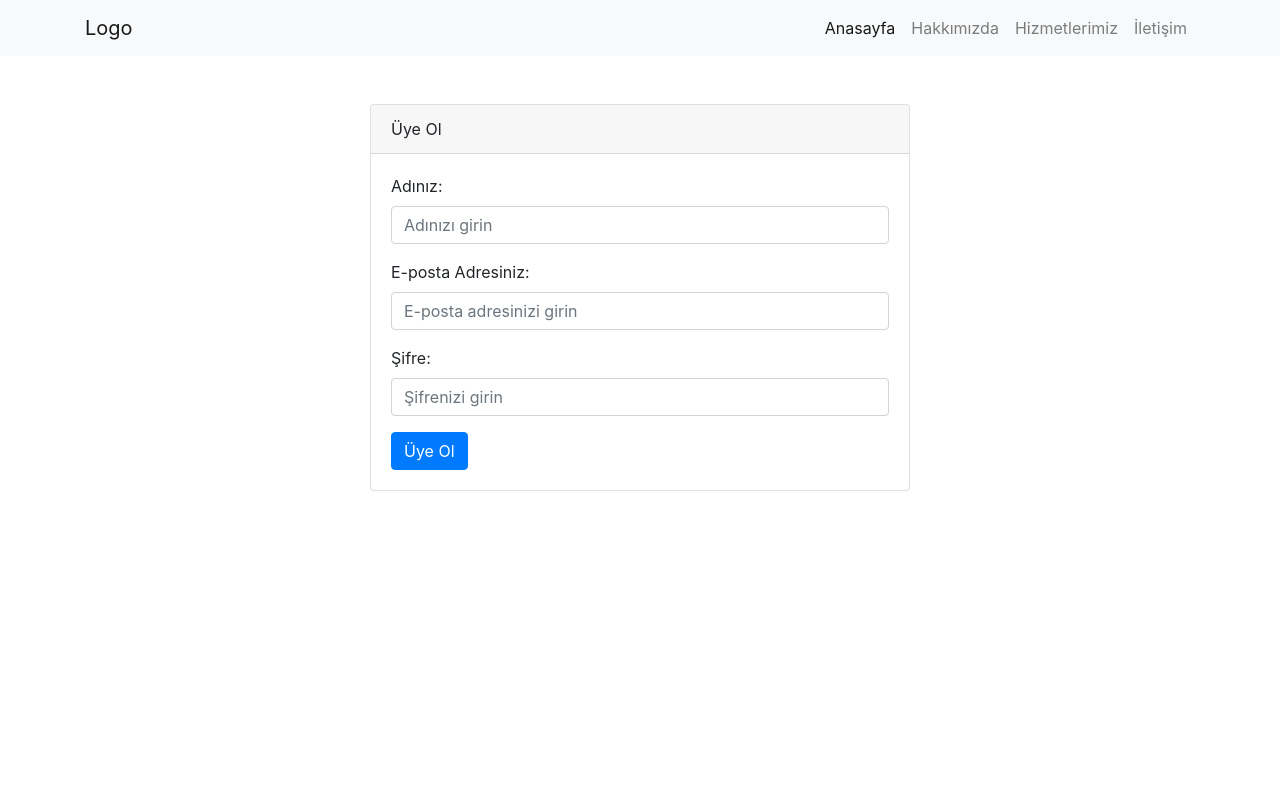
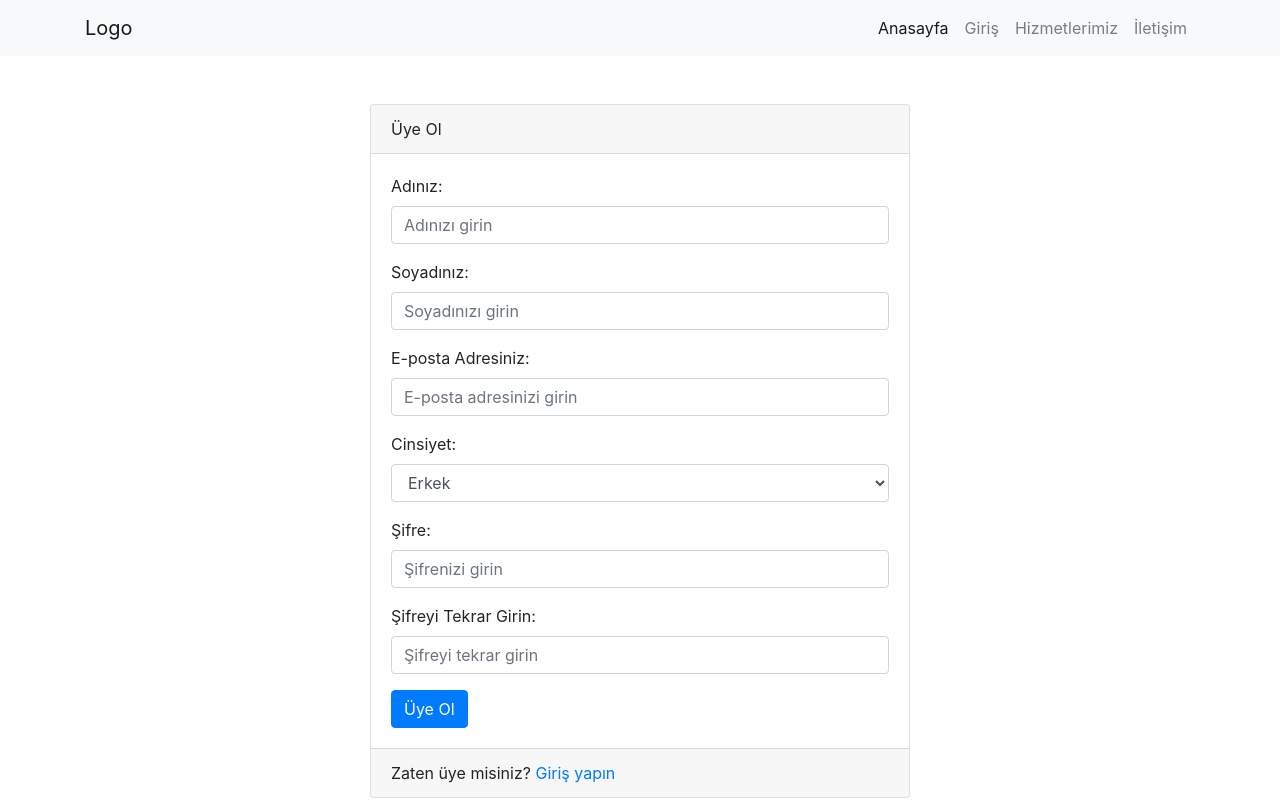
Before and after one commit to Veliashvilii/academicArticleProject, a Django app: page / in a window 1280 px wide. Run offline with Django 4.2, Linux system fonts and the light colour scheme; some libraries are stand-ins or nearby versions.

Commit message:
Sign-Up Screen is done with Front-End

```diff
--- a/index/templates/index/index.html
+++ b/index/templates/index/index.html
@@ -1,13 +1,6 @@
-<!DOCTYPE html>
-<html lang="en">
-<head>
-  <meta charset="UTF-8">
-  <meta name="viewport" content="width=device-width, initial-scale=1.0">
-  <title>Üye Ol</title>
-  <link href="https://stackpath.bootstrapcdn.com/bootstrap/4.5.2/css/bootstrap.min.css" rel="stylesheet">
-</head>
-<body>
-  {% include "partials/_nav.html" %}
+{% extends "layout.html" %}
+
+{% block content %}
 <div class="container mt-5">
   <div class="row justify-content-center">
     <div class="col-md-6">
@@ -20,19 +13,37 @@
               <input type="text" class="form-control" id="name" placeholder="Adınızı girin">
             </div>
             <div class="form-group">
+              <label for="surname">Soyadınız:</label>
+              <input type="text" class="form-control" id="surname" placeholder="Soyadınızı girin">
+            </div>
+            <div class="form-group">
               <label for="email">E-posta Adresiniz:</label>
               <input type="email" class="form-control" id="email" placeholder="E-posta adresinizi girin">
+            </div>
+            <div class="form-group">
+              <label for="gender">Cinsiyet:</label>
+              <select class="form-control" id="gender">
+                <option>Erkek</option>
+                <option>Kadın</option>
+                <option>Diğer</option>
+              </select>
             </div>
             <div class="form-group">
               <label for="password">Şifre:</label>
               <input type="password" class="form-control" id="password" placeholder="Şifrenizi girin">
             </div>
+            <div class="form-group">
+              <label for="confirm_password">Şifreyi Tekrar Girin:</label>
+              <input type="password" class="form-control" id="confirm_password" placeholder="Şifreyi tekrar girin">
+            </div>
             <button type="submit" class="btn btn-primary">Üye Ol</button>
           </form>
+        </div>
+        <div class="card-footer">
+          <p class="mb-0">Zaten üye misiniz? <a href="#">Giriş yapın</a></p>
         </div>
       </div>
     </div>
   </div>
 </div>
-</body>
-</html>
+{% endblock %}
--- /dev/null
+++ b/templates/layout.html
@@ -0,0 +1,15 @@
+<!DOCTYPE html>
+<html lang="en">
+<head>
+  <meta charset="UTF-8">
+  <meta name="viewport" content="width=device-width, initial-scale=1.0">
+  <link rel="stylesheet" href="https://cdnjs.cloudflare.com/ajax/libs/font-awesome/5.15.3/css/all.min.css" integrity="sha384-ezbsvcJtlu8j9jsYzhyX6XmYlI1CwzuK4xAyC9M+xVG0gbi5lI9tV90MOcFUqaDZ" crossorigin="anonymous">
+  <link href="https://stackpath.bootstrapcdn.com/bootstrap/4.5.2/css/bootstrap.min.css" rel="stylesheet">
+  {% block style %}{% endblock %}
+  <title>Document</title>
+</head>
+<body>
+  {% include "partials/_nav.html" %}
+  {% block content %}{% endblock %}
+</body>
+</html>
--- a/templates/partials/_nav.html
+++ b/templates/partials/_nav.html
@@ -1,6 +1,7 @@
 <nav class="navbar navbar-expand-lg navbar-light bg-light">
   <div class="container">
-    <a class="navbar-brand mr-auto" href="#">Logo</a>
+    <!-- Kitap ikonunu ekleyin -->
+    <a class="navbar-brand mr-auto" href="#"><i class="fa-solid fa-book-open-reader"></i> Logo</a>
     <button class="navbar-toggler" type="button" data-bs-toggle="collapse" data-bs-target="#navbarNav" aria-controls="navbarNav" aria-expanded="false" aria-label="Toggle navigation">
       <span class="navbar-toggler-icon"></span>
     </button>
@@ -10,7 +11,7 @@
           <a class="nav-link active" aria-current="page" href="#">Anasayfa</a>
         </li>
         <li class="nav-item">
-          <a class="nav-link" href="#">Hakkımızda</a>
+          <a class="nav-link" href="#">Giriş</a>
         </li>
         <li class="nav-item">
           <a class="nav-link" href="#">Hizmetlerimiz</a>
```
Lines whose indentation alone changed are shown as unchanged.
